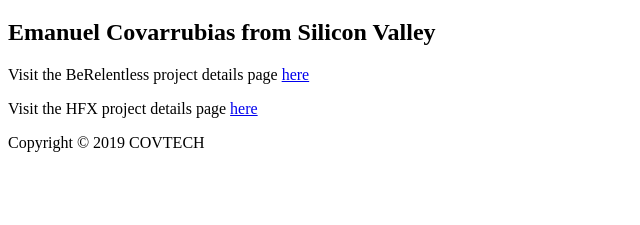
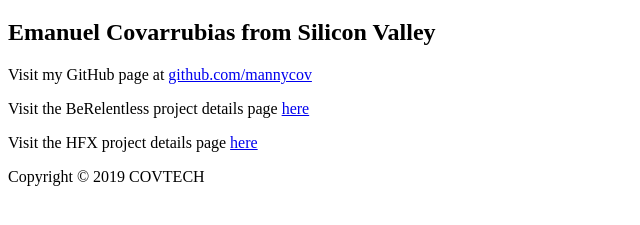
Before and after one commit to mannycov/covtech, a Gatsby site: page / in a window 1280 px wide. Shown: the part 195-420 px from the top of the page, without its empty margins (0-640 px from the left). Built offline with nearby package versions, Linux system fonts and the light colour scheme; Gatsby itself is replaced by a stand-in of ours.

Commit message:
add github link in home page

```diff
--- a/src/pages/index.js
+++ b/src/pages/index.js
@@ -8,6 +8,7 @@ const IndexPage = () => {
     <Layout>
       <h1>COVTECH</h1>
       <h2>Emanuel Covarrubias from Silicon Valley</h2>
+      <p>Visit my GitHub page at <a href="https://github.com/mannycov" target="_blank" rel="noopener noreferrer">github.com/mannycov</a></p>
       <p>Visit the BeRelentless project details page <Link to="/berelentless">here</Link></p>
       <p>Visit the HFX project details page <Link to="/hfx">here</Link></p>
     </Layout>
```
